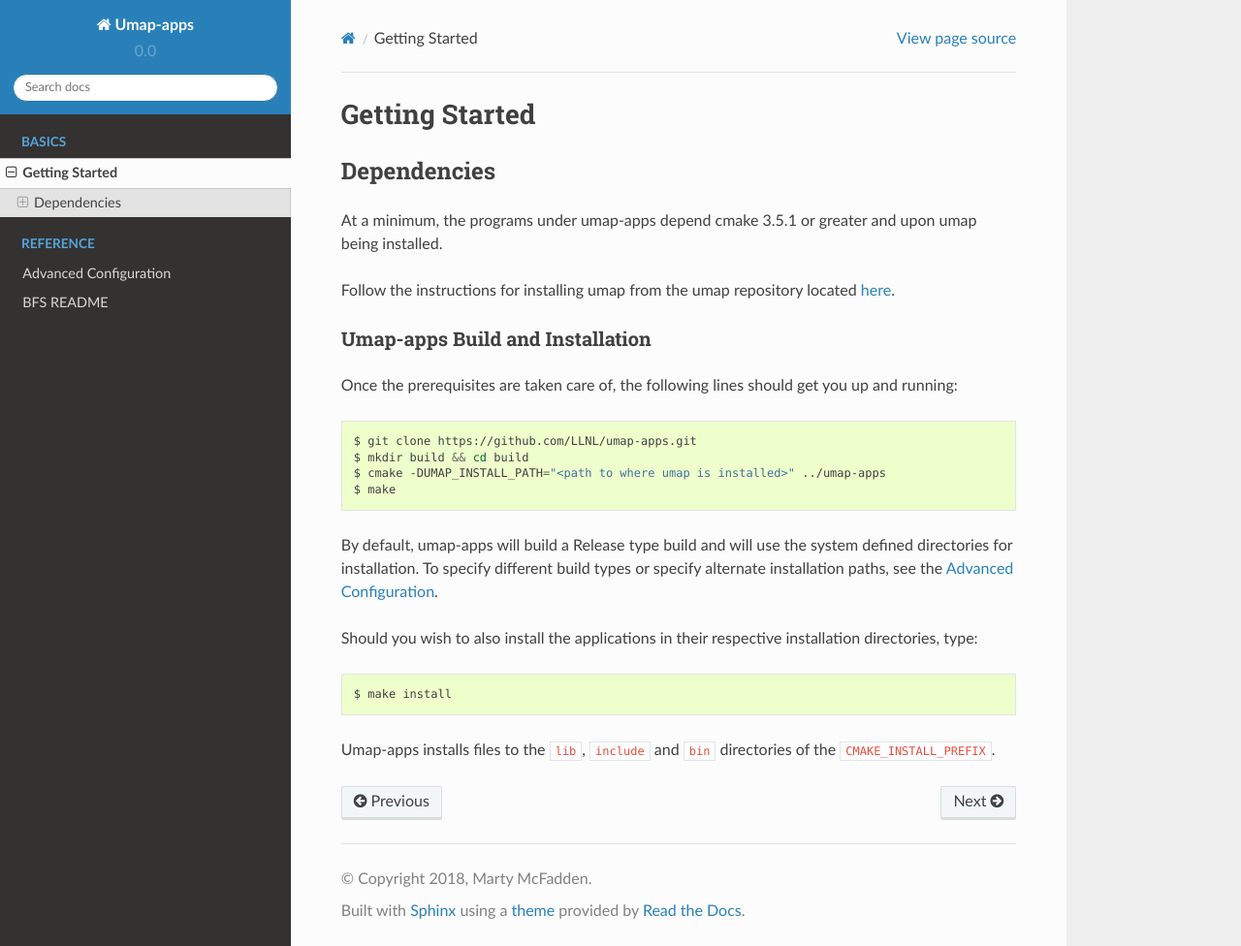
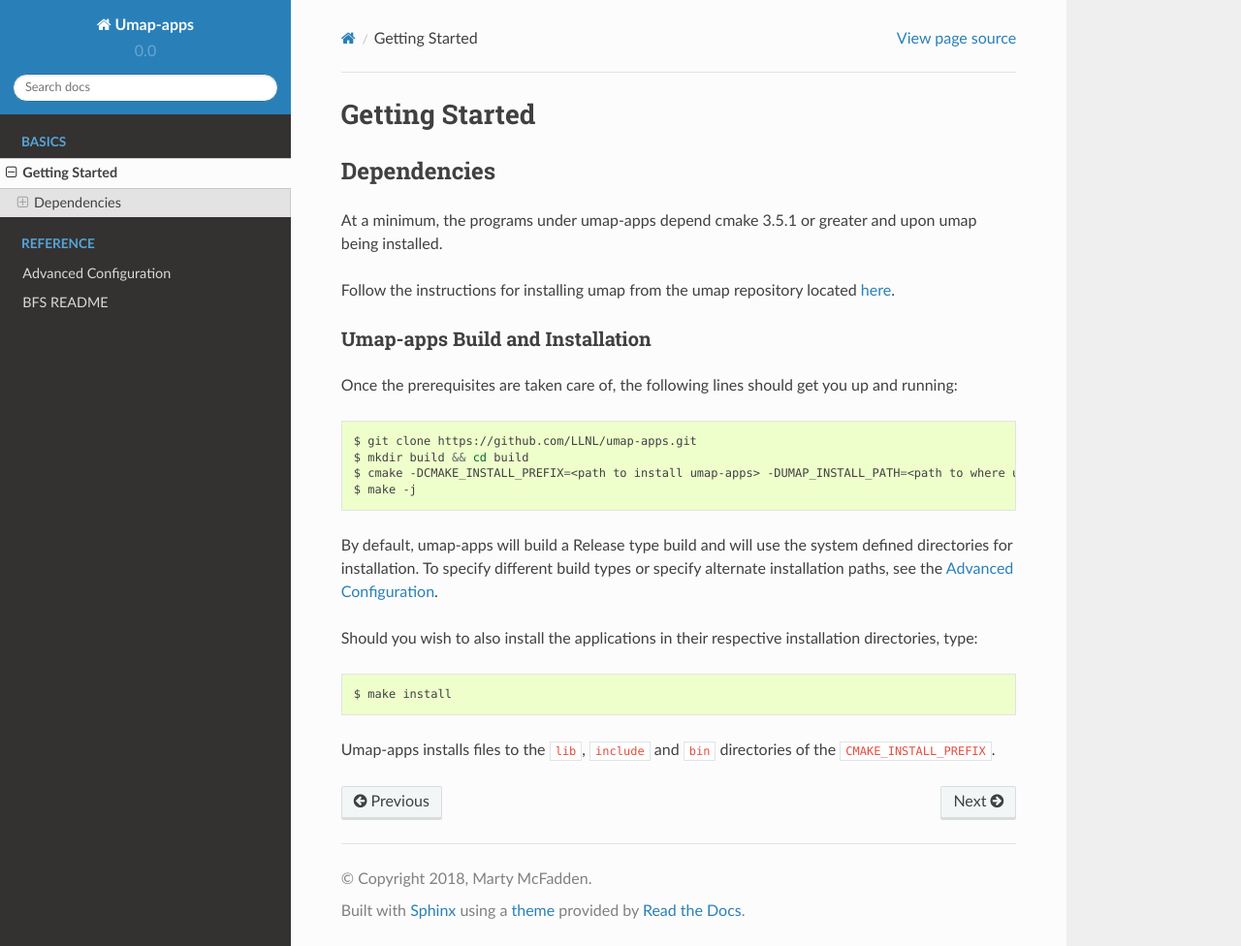
Before and after one commit to LLNL/umap-apps, a Sphinx documentation site: the page built from docs/sphinx/getting_started.rst, in a window 1280 px wide and 976 px high. Shown: the whole window at 97% size. Built offline with Sphinx 7.4.7 and the Read the Docs theme 2.0.0, drawn with Linux system fonts in a browser that asks for light colours; pages that are not in the unit, such as notebooks, are missing from menus.

```diff
--- a/docs/sphinx/getting_started.rst
+++ b/docs/sphinx/getting_started.rst
@@ -24,8 +24,8 @@ up and running:
 
   $ git clone https://github.com/LLNL/umap-apps.git
   $ mkdir build && cd build
-  $ cmake -DUMAP_INSTALL_PATH="<path to where umap is installed>" ../umap-apps
-  $ make
+  $ cmake -DCMAKE_INSTALL_PREFIX=<path to install umap-apps> -DUMAP_INSTALL_PATH=<path to where umap is installed> ..
+  $ make -j
 
 By default, umap-apps will build a Release type build and will use the system
 defined directories for installation.  To specify different build types or
```
Also changed, not shown: 2 other files.
